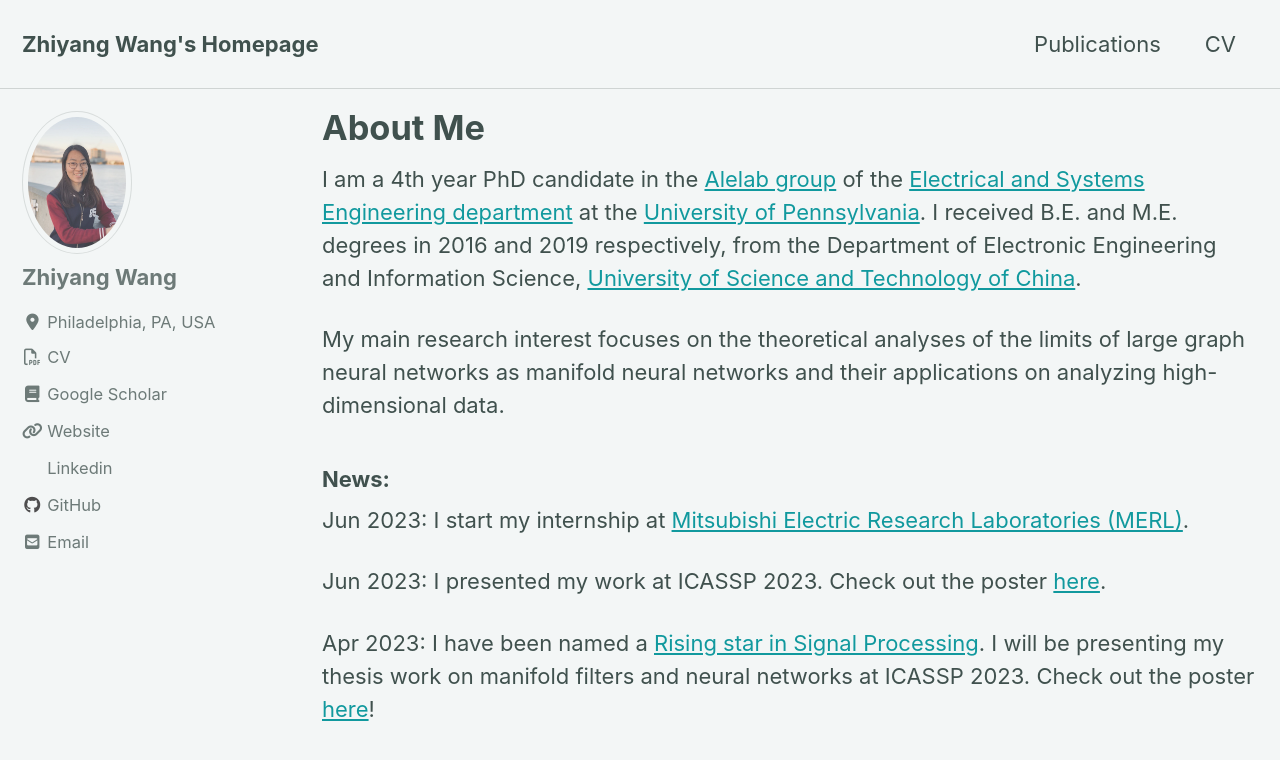
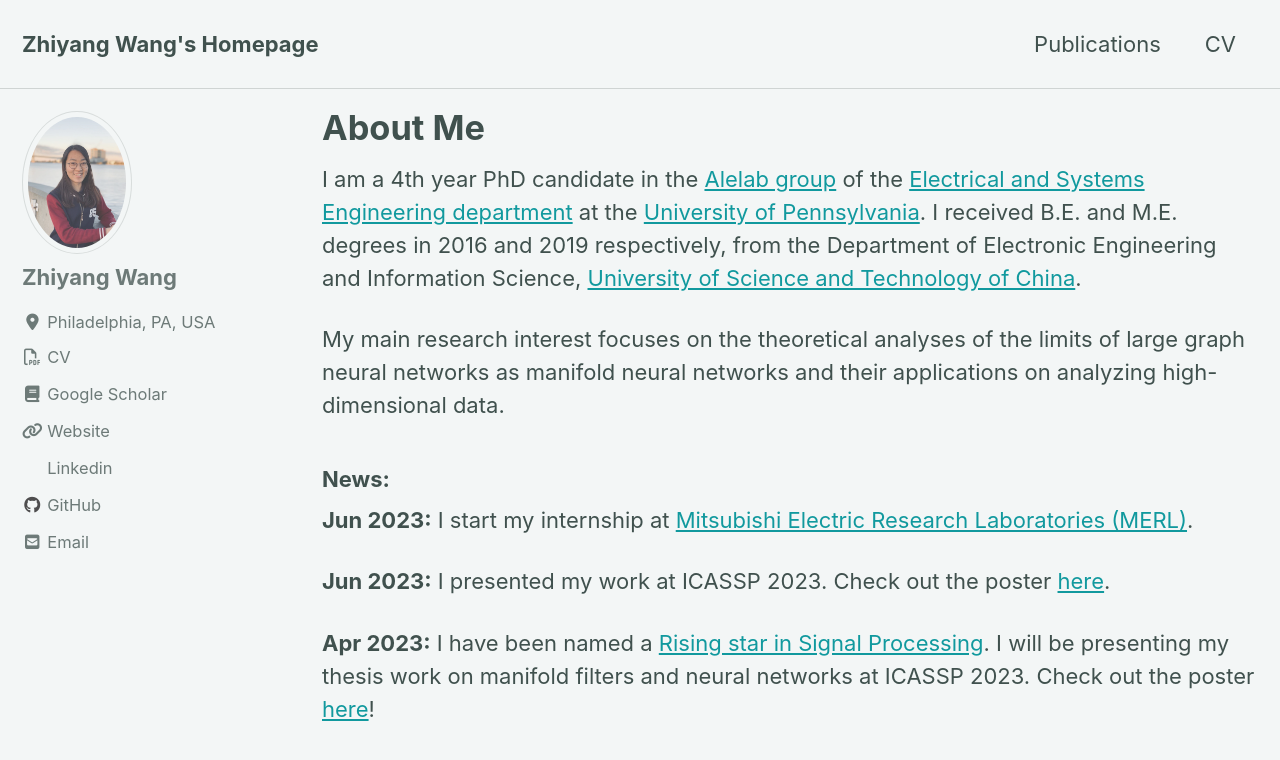
Before and after one commit to Zhiyang43/zhiyang43.github.io, a Jekyll site: the page built from _pages/about.md, in a window 1280 px wide and 900 px high. Shown: the top 760 px of the window. Built offline with Jekyll 4.4.1, drawn with Linux system fonts in a browser that asks for light colours; cached includes are drawn as plain includes; nearby versions of some CDN libraries.

```diff
--- a/_pages/about.md
+++ b/_pages/about.md
@@ -18,8 +18,8 @@ My main research interest focuses on the theoretical analyses of the limits of l
 
 <h3>News:</h3>
 
-Jun 2023: I start my internship at [Mitsubishi Electric Research Laboratories (MERL)](https://www.merl.com/).
+<b>Jun 2023:</b> I start my internship at [Mitsubishi Electric Research Laboratories (MERL)](https://www.merl.com/).
 
-Jun 2023: I presented my work at ICASSP 2023. Check out the poster [here](https://zhiyangw.com/Papers/ICASSP_convolutional_poster.pdf).
+<b>Jun 2023:</b> I presented my work at ICASSP 2023. Check out the poster [here](https://zhiyangw.com/Papers/ICASSP_convolutional_poster.pdf).
 
-Apr 2023: I have been named a [Rising star in Signal Processing](https://2023.ieeeicassp.org/call-for-applications-rising-stars-in-signal-processing/). I will be presenting my thesis work on manifold filters and neural networks at ICASSP 2023. Check out the poster [here](https://zhiyangw.com/Papers/Asilomar2023.pdf)!
+<b>Apr 2023:</b> I have been named a [Rising star in Signal Processing](https://2023.ieeeicassp.org/call-for-applications-rising-stars-in-signal-processing/). I will be presenting my thesis work on manifold filters and neural networks at ICASSP 2023. Check out the poster [here](https://zhiyangw.com/Papers/Asilomar2023.pdf)!
```
